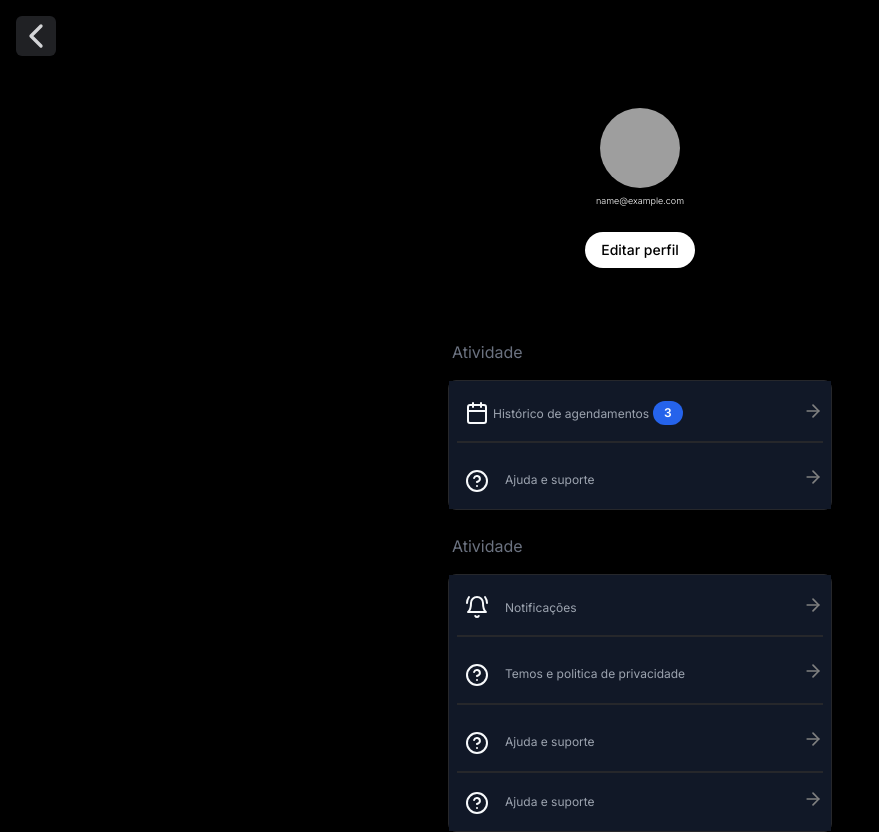
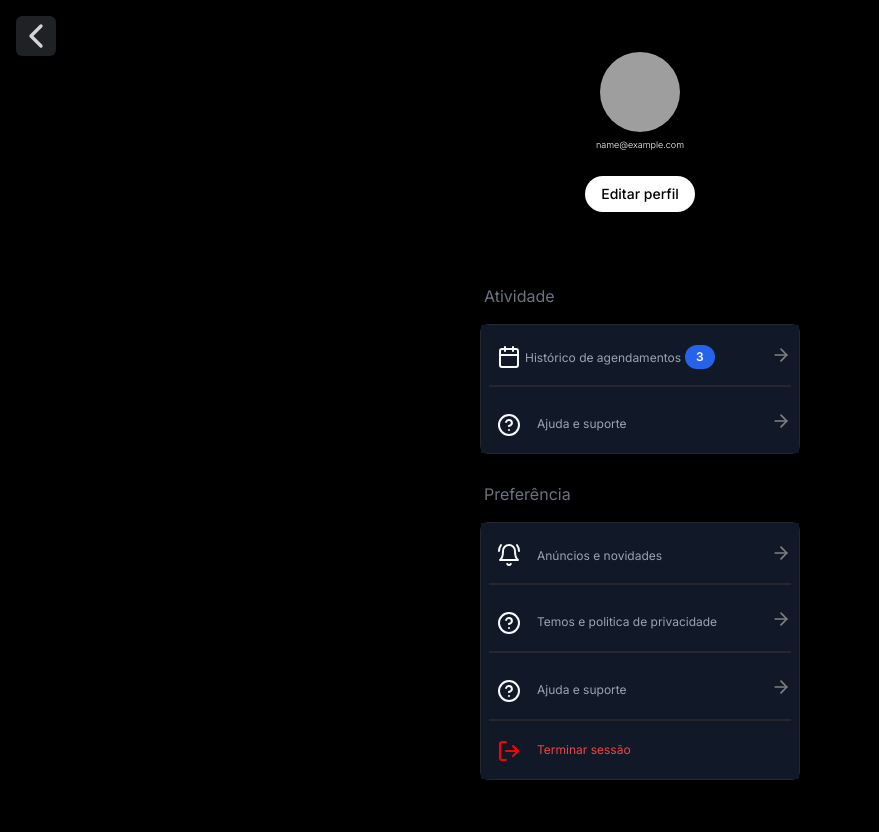
Before and after one commit to devsembo/cutify-webapp, a Next.js app: page /profile in a window 1280 px wide. Shown: the whole page, without its empty margins (0-879 px from the left). After the commit the page ends 800 px from the top, so only its background shows below. Built offline with nearby package versions, Linux system fonts and the light colour scheme; sample sign-in values are in the browser's storage; grey boxes are pictures that could not be loaded.

Commit message:
feat: update profile page

```diff
--- a/src/app/profile/page.tsx
+++ b/src/app/profile/page.tsx
@@ -12,6 +12,7 @@ import {
   Calendar,
   ChevronLeftIcon,
   HelpCircle,
+  LogOut,
   MenuIcon,
 } from "lucide-react"
 import { Badge } from "../_components/ui/badge"
@@ -25,6 +26,7 @@ import {
   SheetTrigger,
 } from "@/app/_components/ui/sheet"
 import SideBarSheet from "../_components/sidebar-sheet"
+import Link from "next/link"
 
 export default function Profile() {
   const { isAuthenticated, user } = useContext(AuthContext)
@@ -51,7 +53,7 @@ export default function Profile() {
         <ChevronLeftIcon />
       </Button>
 
-      <div className="flex h-screen flex-col items-center gap-4 py-24">
+      <div className="flex flex-col items-center gap-4 py-10">
         <div className="flex h-2 flex-col items-center gap-2">
           <Avatar className="h-20 w-20">
             <AvatarImage
@@ -66,10 +68,12 @@ export default function Profile() {
             {user?.email}
           </p>
 
-          <Button className="mt-4 rounded-3xl">Editar perfil</Button>
+          <Button className="mt-4 rounded-3xl" asChild>
+            <Link href={"/edit_profile"}>Editar perfil</Link>
+          </Button>
 
           <div className="flex flex-col gap-1">
-            <div className="mt-16 flex w-96 flex-col gap-4">
+            <div className="mt-16 flex w-80 flex-col gap-4">
               <p className="ml-1 text-gray-500">Atividade</p>
               <Card>
                 <CardContent className="flex h-32 flex-col gap-3 bg-gray-900 p-2">
@@ -99,16 +103,18 @@ export default function Profile() {
                 </CardContent>
               </Card>
             </div>
-
-            <div className="mt-5 flex w-96 flex-col gap-4">
-              <p className="ml-1 text-gray-500">Atividade</p>
+          </div>
+          <div>
+            <div className="flex flex-col gap-1">
+              <div className="mt-5 flex w-80 flex-col gap-4">
+                <p className="ml-1 text-gray-500">Preferência</p>
                 <Card>
                   <CardContent className="flex h-64 flex-col gap-3 bg-gray-900 p-2">
                     <div className="mt-3 flex w-full justify-between border-b-2 pb-4">
                       <div className="flex gap-4 px-2">
                         <BellRing />
                         <p className="mt-1 text-[12px] text-gray-400">
-                        Notificações
+                          Anúncios e novidades
                         </p>
                       </div>
 
@@ -136,13 +142,11 @@ export default function Profile() {
                     </div>
                     <div className="mt-1 flex w-full justify-between pb-4">
                       <div className="flex gap-4 px-2">
-                      <HelpCircle className="mt-[2px]" />
-                      <p className="mt-1 text-[12px] text-gray-400">
-                        Ajuda e suporte
+                        <LogOut className="mt-[2px]" color="red" />
+                        <p className="mt-1 text-[12px] text-red-500">
+                          Terminar sessão
                         </p>
                       </div>
-
-                    <ArrowRight size={20} color="gray" />
                     </div>
                   </CardContent>
                 </Card>
@@ -150,6 +154,7 @@ export default function Profile() {
             </div>
           </div>
         </div>
+      </div>
     </>
   )
 }
```
Lines whose indentation alone changed are shown as unchanged.
